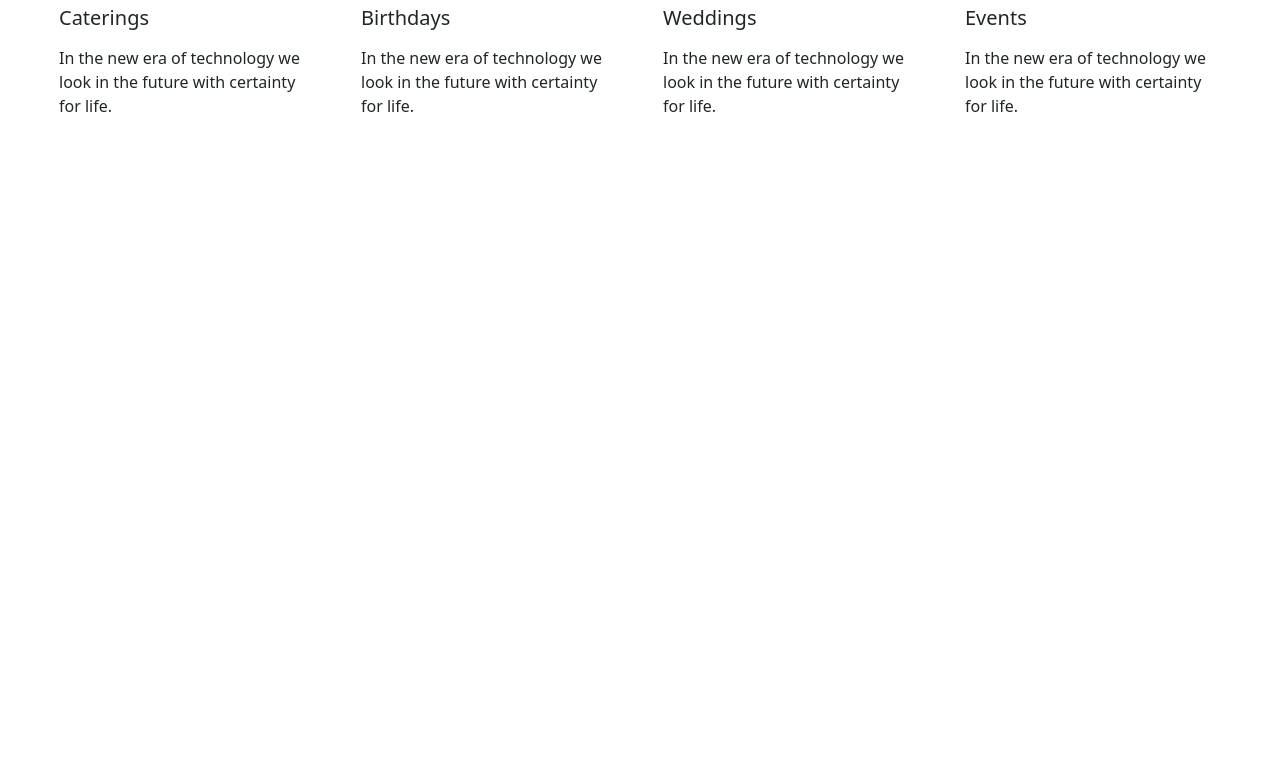
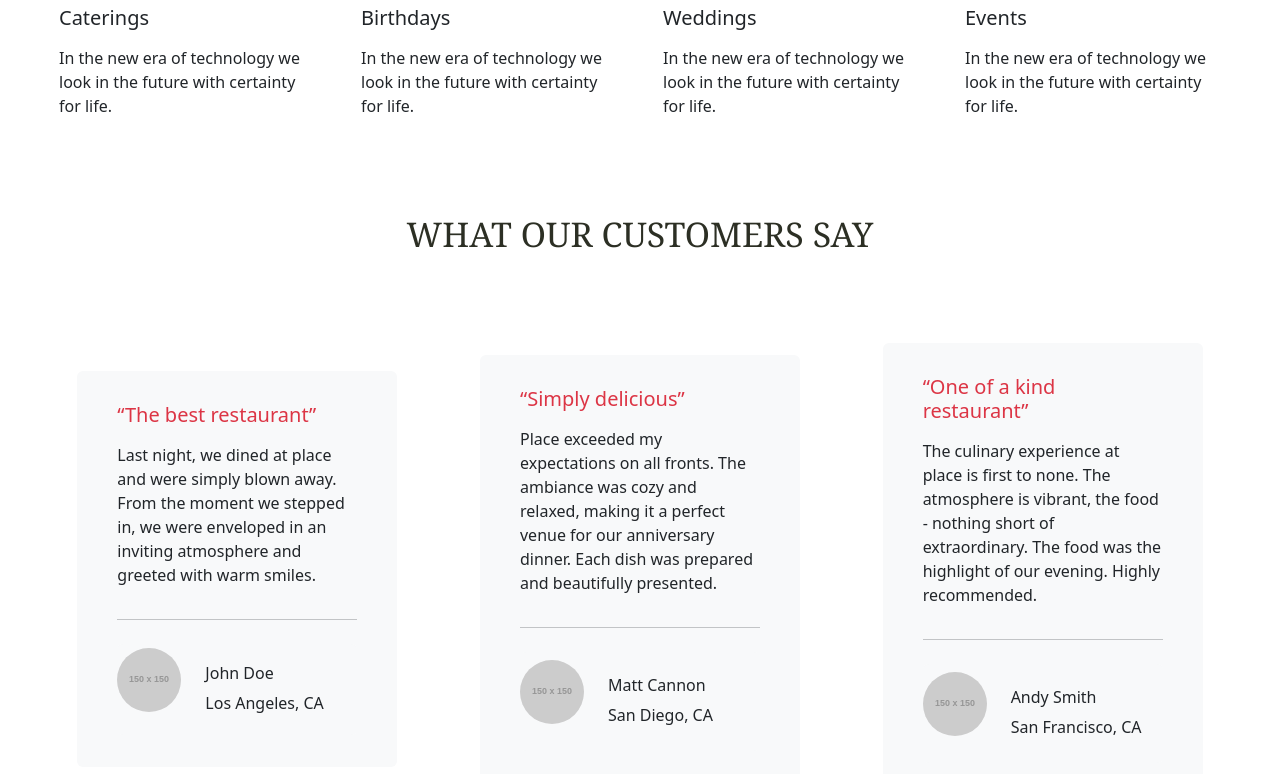
Before and after one commit to mohdshoaib4455/FoodAppwithReact, a React (Vite) app: page / in a window 1280 px wide. Shown: the part 2439-3213 px from the top of the page. Before the commit the page ends 2605 px from the top, so only its background shows below. Built offline with nearby package versions, Linux system fonts and the light colour scheme.

Commit message:
add sectionThree

```diff
--- a/src/App.jsx
+++ b/src/App.jsx
@@ -4,6 +4,7 @@ import Banner from './componets/Banner'
 import Navbar from './componets/Header'
 import MenuCards from './componets/MenuCards'
 import SeactionOne from './componets/SeactionOne'
+import SectionThree from './componets/SectionThree'
 import SectionTwo from './componets/SectionTwo'
 import Topbar from './componets/Topbar'
 
@@ -16,7 +17,8 @@ function App() {
       <Banner />
       <MenuCards />
       <SeactionOne />
-      <SectionTwo/>
+      <SectionTwo />
+      <SectionThree/>
     </>
   )
 }
--- /dev/null
+++ b/src/componets/SectionThree.jsx
@@ -0,0 +1,134 @@
+import React from "react";
+
+const SectionThree = () => {
+  return (
+    <>
+      <div className="container-fluid my-5">
+        <div className="row">
+          <div className="col-12 px-5 d-flex justify-content-center align-items-center">
+            <h1 className="menuH1">What Our Customers Say</h1>
+          </div>
+        </div>
+      </div>
+      <div className="container-fluid px-5">
+        <div className="row py-3">
+          <div className="col-lg-4 col-md-4 col-sm-6 col-12 d-flex justify-content-center align-items-center my-md-3 my-sm-2">
+            <div
+              className="card p-4 bg-light border-0 d-flex justify-content-center align-items-center"
+              style={{ width: "20rem" }}
+            >
+              <div className="card-body d-flex justify-content-center  flex-column p-3 py-2">
+                <h5 className="card-title text-danger text-start ">
+                  “The best restaurant”
+                </h5>
+
+                <p className="card-text text-start my-2">
+                  Last night, we dined at place and were simply blown away. From
+                  the moment we stepped in, we were enveloped in an inviting
+                  atmosphere and greeted with warm smiles.
+                </p>
+                <hr class="my-4 border-dark"></hr>
+                <div
+                  className="card border-0 bg-light"
+                  style={{ maxWidth: 540 }}
+                >
+                  <div className="row no-gutters py-1">
+                    <div className="col-md-4 ">
+                      <img
+                        src="https://via.placeholder.com/150"
+                        alt="Profile Image"
+                        className="img-fluid  rounded-circle"
+                      />
+                    </div>
+                    <div className="col-md-8  d-flex justify-content-center flex-column py-3">
+                      <h6 className="card-title">John Doe</h6>
+                      <p className="card-text">Los Angeles, CA</p>
+                    </div>
+                  </div>
+                </div>
+              </div>
+            </div>
+          </div>
+          <div className="col-lg-4 col-md-4 col-sm-6 col-12 d-flex justify-content-center align-items-center my-md-3 my-sm-2">
+            <div
+              className="card p-4 bg-light border-0 d-flex justify-content-center align-items-center"
+              style={{ width: "20rem" }}
+            >
+              <div className="card-body d-flex justify-content-center  flex-column p-3 py-2">
+                <h5 className="card-title text-danger text-start ">
+                  “Simply delicious”
+                </h5>
+
+                <p className="card-text text-start my-2">
+                  Place exceeded my expectations on all fronts. The ambiance was
+                  cozy and relaxed, making it a perfect venue for our
+                  anniversary dinner. Each dish was prepared and beautifully
+                  presented.
+                </p>
+                <hr class="my-4 border-dark"></hr>
+                <div
+                  className="card border-0 bg-light"
+                  style={{ maxWidth: 540 }}
+                >
+                  <div className="row no-gutters py-2">
+                    <div className="col-md-4">
+                      <img
+                        src="https://via.placeholder.com/150"
+                        alt="Profile Image"
+                        className="img-fluid  rounded-circle"
+                      />
+                    </div>
+                    <div className="col-md-8 d-flex justify-content-center flex-column py-3">
+                      <h6 className="card-title">Matt Cannon</h6>
+                      <p className="card-text">San Diego, CA</p>
+                    </div>
+                  </div>
+                </div>
+              </div>
+            </div>
+          </div>
+          <div className="col-lg-4 col-md-4 col-sm-6 col-12 d-flex justify-content-center align-items-center my-md-3 my-sm-2">
+            <div
+              className="card p-4 bg-light border-0 d-flex justify-content-center align-items-center"
+              style={{ width: "20rem" }}
+            >
+              <div className="card-body d-flex justify-content-center  flex-column p-3 py-2">
+                <h5 className="card-title text-danger text-start ">
+                  “One of a kind restaurant”
+                </h5>
+
+                <p className="card-text text-start my-2">
+                  The culinary experience at place is first to none. The
+                  atmosphere is vibrant, the food - nothing short of
+                  extraordinary. The food was the highlight of our evening.
+                  Highly recommended.
+                </p>
+                <hr class="my-4 border-dark"></hr>
+                <div
+                  className="card border-0 bg-light"
+                  style={{ maxWidth: 540 }}
+                >
+                  <div className="row no-gutters py-2">
+                    <div className="col-md-4">
+                      <img
+                        src="https://via.placeholder.com/150"
+                        alt="Profile Image"
+                        className="img-fluid  rounded-circle"
+                      />
+                    </div>
+                    <div className="col-md-8 d-flex justify-content-center flex-column py-3">
+                      <h6 className="card-title">Andy Smith</h6>
+                      <p className="card-text">San Francisco, CA</p>
+                    </div>
+                  </div>
+                </div>
+              </div>
+            </div>
+          </div>
+        </div>
+      </div>
+    </>
+  );
+};
+
+export default SectionThree;
```
